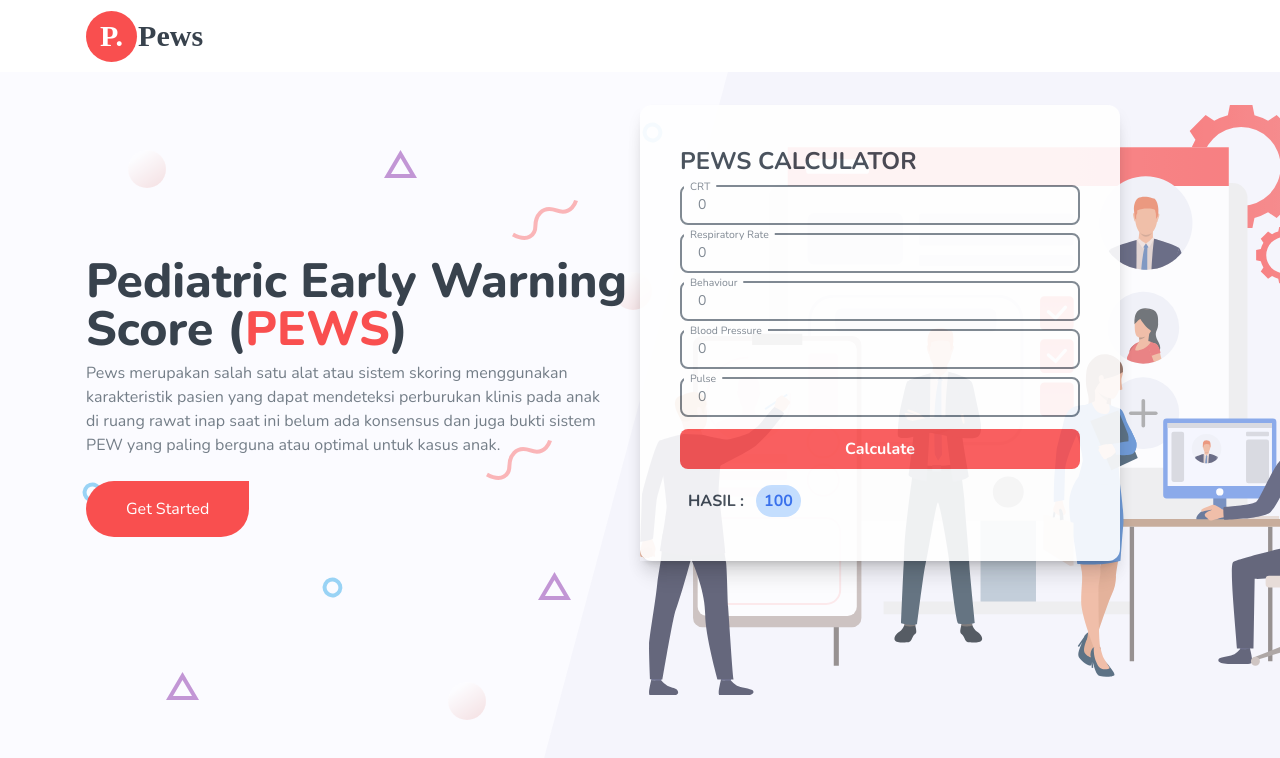
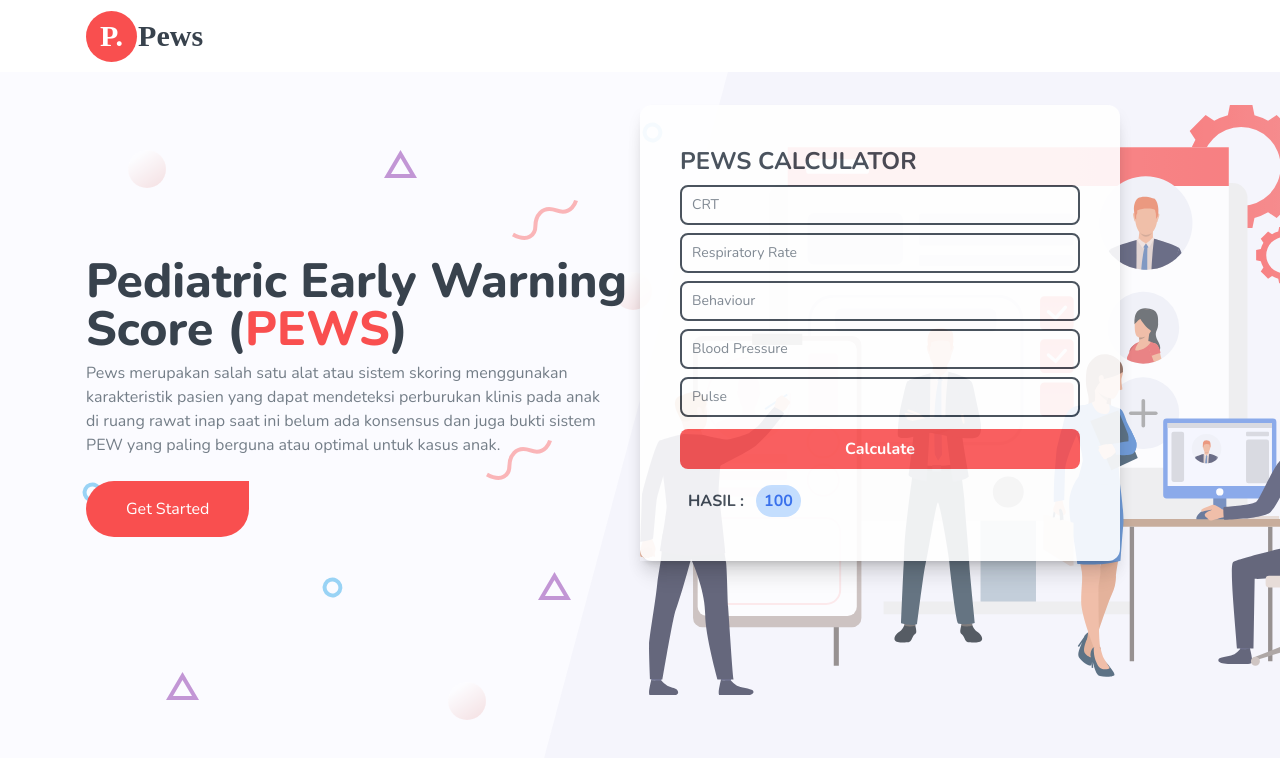
Before and after one commit to arr-code/pews, a Next.js app: page / in a window 1280 px wide. Shown: the top 758 px of the page. Built offline with nearby package versions, Linux system fonts and the light colour scheme.

Commit message:
improve: text input

```diff
--- a/pages/index.tsx
+++ b/pages/index.tsx
@@ -3,11 +3,11 @@ import {useRef, useState} from 'react'
 
 function Home() {
   const crtRef = useRef<any>(null);
-  const [crt, setCrt] = useState(0);
-  const [respiratory_rate, setRespiratory_rate] = useState(0);
-  const [behaviour, setBehaviour] = useState(0);
-  const [blood_pressure, setBlood_pressure] = useState(0);
-  const [pulse, setPulse] = useState(0);
+  const [crt, setCrt] = useState("");
+  const [respiratory_rate, setRespiratory_rate] = useState("");
+  const [behaviour, setBehaviour] = useState("");
+  const [blood_pressure, setBlood_pressure] = useState("");
+  const [pulse, setPulse] = useState("");
 
   // function get_started(){
   //   if(crtRef.current !== null)
@@ -17,6 +17,10 @@ function Home() {
 
   const calculate = () => {
     console.log(crt, respiratory_rate, behaviour, blood_pressure, pulse);
+  }
+
+  function onChangeTagInput(e: any) {
+    return e.target.value.replace(/[^0-9.\d]/ig, "");
   }
 
   return <>
@@ -131,11 +135,11 @@ function Home() {
                                     <input
                                       type="text"
                                       id="crt"
-                                      className="block px-4 py-2 w-full text-sm text-gray-900 bg-transparent rounded-lg border-2 border-gray-300 appearance-none dark:text-white dark:border-gray-600 dark:focus:border-theme-color focus:outline-none focus:ring-0 focus:border-theme-color peer"
+                                      className="block px-4 py-2 w-full text-sm text-black font-semibold bg-transparent rounded-lg border-2 border-gray-300 appearance-none dark:text-white dark:border-gray-600 dark:focus:border-theme-color focus:outline-none focus:ring-0 focus:border-theme-color peer"
                                       placeholder=" "
                                       ref={crtRef}
                                       value={crt}
-                                      onChange={e => setCrt(+e.target.value)}
+                                      onChange={e => setCrt(onChangeTagInput(e))}
                                     />
                                     <label htmlFor="crt" className="absolute text-sm text-gray-500 dark:text-gray-400 duration-300 transform -translate-y-4 scale-75 top-2 z-10 origin-[0] bg-white dark:bg-gray-900 px-2 peer-focus:px-2 peer-focus:text-theme-color peer-focus:dark:text-theme-color peer-placeholder-shown:scale-100 peer-placeholder-shown:-translate-y-1/2 peer-placeholder-shown:top-1/2 peer-focus:top-2 peer-focus:scale-75 peer-focus:-translate-y-4 left-1">CRT</label>
                                 </div>
@@ -143,10 +147,10 @@ function Home() {
                                     <input
                                       type="text"
                                       id="respiratory_rate"
-                                      className="block px-4 py-2 w-full text-sm text-gray-900 bg-transparent rounded-lg border-2 border-gray-300 appearance-none dark:text-white dark:border-gray-600 dark:focus:border-theme-color focus:outline-none focus:ring-0 focus:border-theme-color peer"
+                                      className="block px-4 py-2 w-full text-sm text-black font-semibold bg-transparent rounded-lg border-2 border-gray-300 appearance-none dark:text-white dark:border-gray-600 dark:focus:border-theme-color focus:outline-none focus:ring-0 focus:border-theme-color peer"
                                       placeholder=" "
                                       value={respiratory_rate}
-                                      onChange={e => setRespiratory_rate(+e.target.value)}
+                                      onChange={e => setRespiratory_rate(onChangeTagInput(e))}
                                     />
                                     <label htmlFor="respiratory_rate" className="absolute text-sm text-gray-500 dark:text-gray-400 duration-300 transform -translate-y-4 scale-75 top-2 z-10 origin-[0] bg-white dark:bg-gray-900 px-2 peer-focus:px-2 peer-focus:text-theme-color peer-focus:dark:text-theme-color peer-placeholder-shown:scale-100 peer-placeholder-shown:-translate-y-1/2 peer-placeholder-shown:top-1/2 peer-focus:top-2 peer-focus:scale-75 peer-focus:-translate-y-4 left-1">Respiratory Rate</label>
                                 </div>
@@ -154,10 +158,10 @@ function Home() {
                                     <input
                                       type="text"
                                       id="behaviour"
-                                      className="block px-4 py-2 w-full text-sm text-gray-900 bg-transparent rounded-lg border-2 border-gray-300 appearance-none dark:text-white dark:border-gray-600 dark:focus:border-theme-color focus:outline-none focus:ring-0 focus:border-theme-color peer"
+                                      className="block px-4 py-2 w-full text-sm text-black font-semibold bg-transparent rounded-lg border-2 border-gray-300 appearance-none dark:text-white dark:border-gray-600 dark:focus:border-theme-color focus:outline-none focus:ring-0 focus:border-theme-color peer"
                                       placeholder=" "
                                       value={behaviour}
-                                      onChange={e => setBehaviour(+e.target.value)}
+                                      onChange={e => setBehaviour(onChangeTagInput(e))}
                                     />
                                     <label htmlFor="behaviour" className="absolute text-sm text-gray-500 dark:text-gray-400 duration-300 transform -translate-y-4 scale-75 top-2 z-10 origin-[0] bg-white dark:bg-gray-900 px-2 peer-focus:px-2 peer-focus:text-theme-color peer-focus:dark:text-theme-color peer-placeholder-shown:scale-100 peer-placeholder-shown:-translate-y-1/2 peer-placeholder-shown:top-1/2 peer-focus:top-2 peer-focus:scale-75 peer-focus:-translate-y-4 left-1">Behaviour</label>
                                 </div>
@@ -165,10 +169,10 @@ function Home() {
                                     <input
                                       type="text"
                                       id="blood_pressure"
-                                      className="block px-4 py-2 w-full text-sm text-gray-900 bg-transparent rounded-lg border-2 border-gray-300 appearance-none dark:text-white dark:border-gray-600 dark:focus:border-theme-color focus:outline-none focus:ring-0 focus:border-theme-color peer"
+                                      className="block px-4 py-2 w-full text-sm text-black font-semibold bg-transparent rounded-lg border-2 border-gray-300 appearance-none dark:text-white dark:border-gray-600 dark:focus:border-theme-color focus:outline-none focus:ring-0 focus:border-theme-color peer"
                                       placeholder=" "
                                       value={blood_pressure}
-                                      onChange={e => setBlood_pressure(+e.target.value)}
+                                      onChange={e => setBlood_pressure(onChangeTagInput(e))}
                                     />
                                     <label htmlFor="blood_pressure" className="absolute text-sm text-gray-500 dark:text-gray-400 duration-300 transform -translate-y-4 scale-75 top-2 z-10 origin-[0] bg-white dark:bg-gray-900 px-2 peer-focus:px-2 peer-focus:text-theme-color peer-focus:dark:text-theme-color peer-placeholder-shown:scale-100 peer-placeholder-shown:-translate-y-1/2 peer-placeholder-shown:top-1/2 peer-focus:top-2 peer-focus:scale-75 peer-focus:-translate-y-4 left-1">Blood Pressure</label>
                                 </div>
@@ -176,10 +180,10 @@ function Home() {
                                     <input
                                       type="text"
                                       id="pulse"
-                                      className="block px-4 py-2 w-full text-sm text-gray-900 bg-transparent rounded-lg border-2 border-gray-300 appearance-none dark:text-white dark:border-gray-600 dark:focus:border-theme-color focus:outline-none focus:ring-0 focus:border-theme-color peer"
+                                      className="block px-4 py-2 w-full text-sm text-black font-semibold bg-transparent rounded-lg border-2 border-gray-300 appearance-none dark:text-white dark:border-gray-600 dark:focus:border-theme-color focus:outline-none focus:ring-0 focus:border-theme-color peer"
                                       placeholder=" "
                                       value={pulse}
-                                      onChange={e => setPulse(+e.target.value)}
+                                      onChange={e => setPulse(onChangeTagInput(e))}
                                     />
                                     <label htmlFor="pulse" className="absolute text-sm text-gray-500 dark:text-gray-400 duration-300 transform -translate-y-4 scale-75 top-2 z-10 origin-[0] bg-white dark:bg-gray-900 px-2 peer-focus:px-2 peer-focus:text-theme-color peer-focus:dark:text-theme-color peer-placeholder-shown:scale-100 peer-placeholder-shown:-translate-y-1/2 peer-placeholder-shown:top-1/2 peer-focus:top-2 peer-focus:scale-75 peer-focus:-translate-y-4 left-1">Pulse</label>
                                 </div>
```
Also changed, not shown: public/css/tailwindcss.css.
